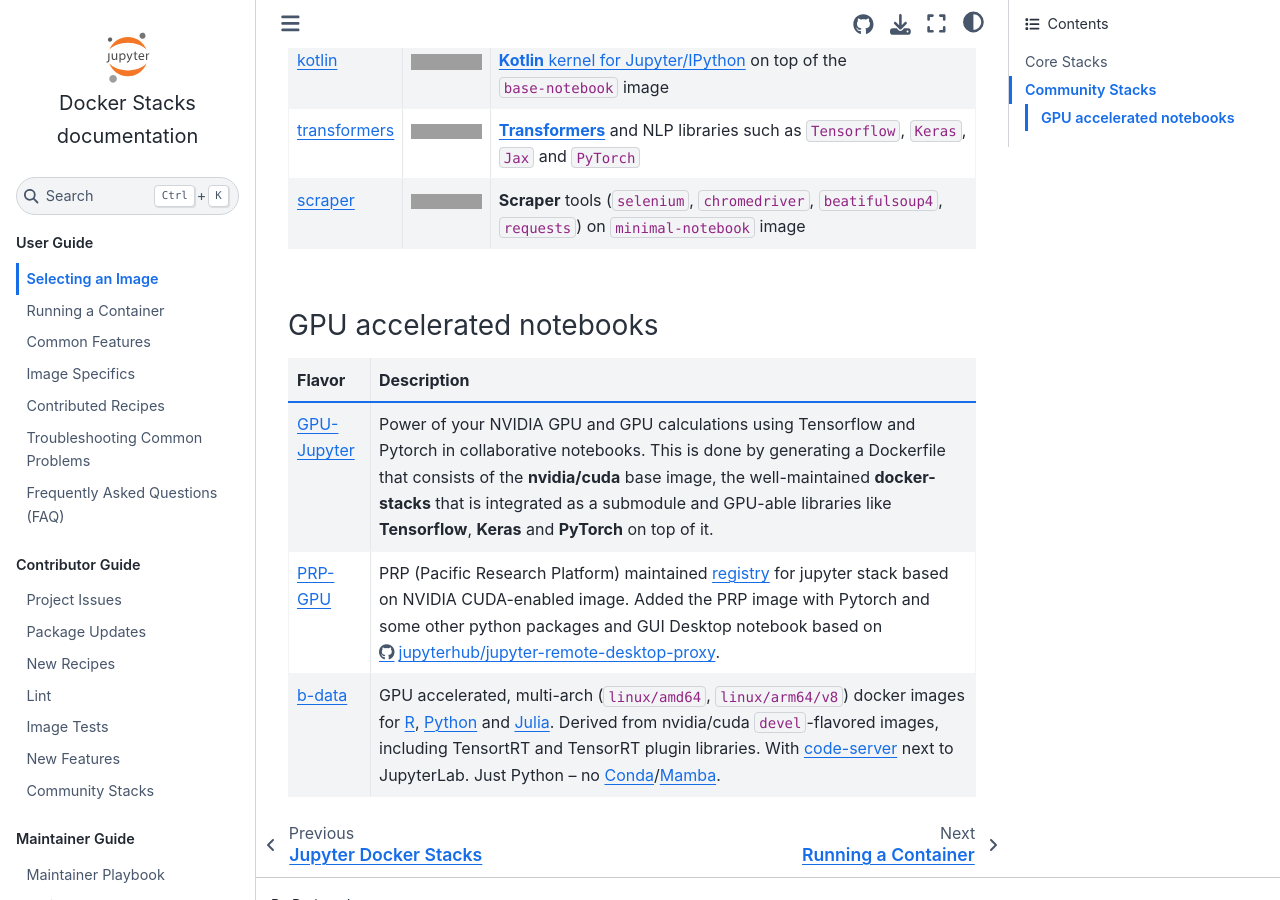
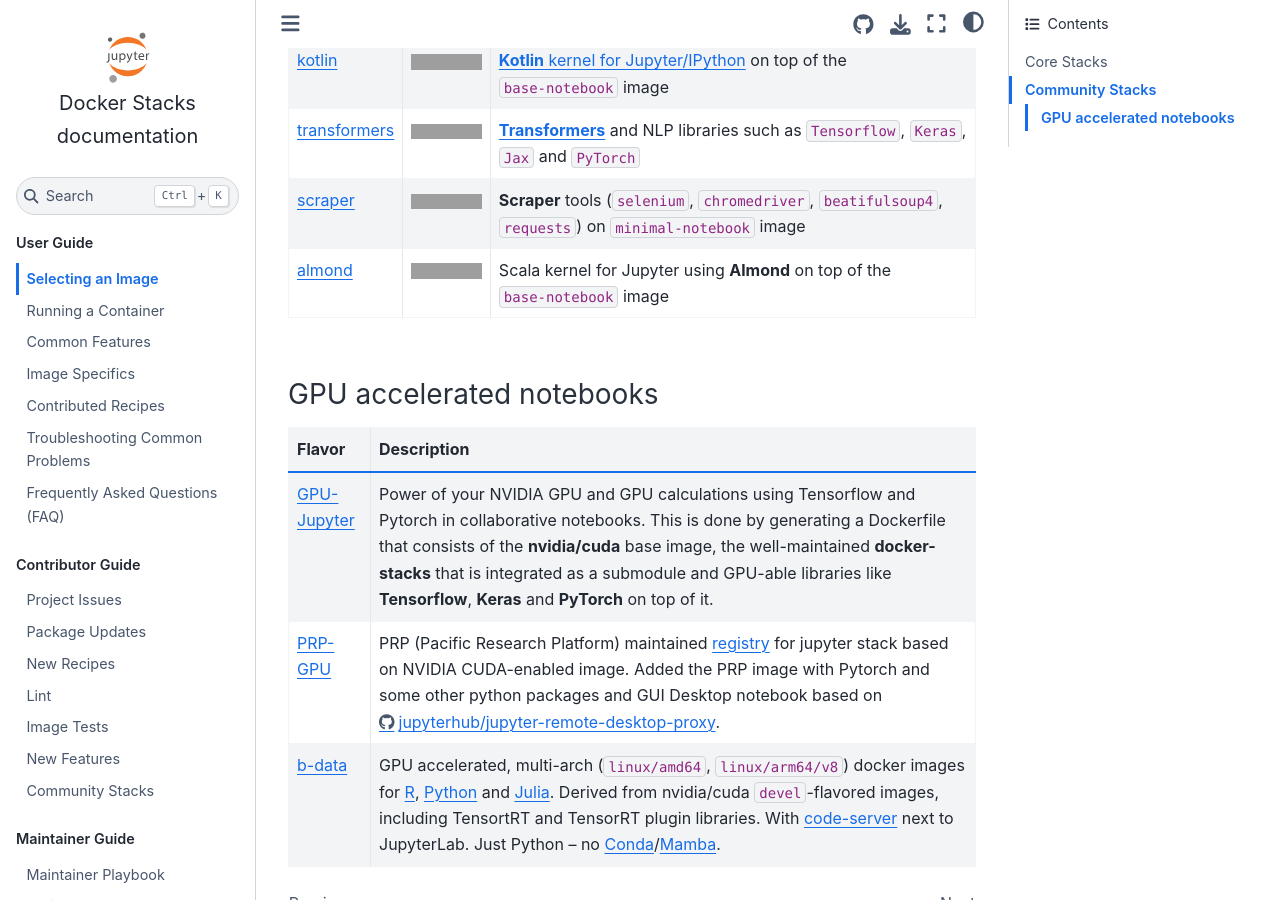
Before and after one commit to jupyter/docker-stacks, a Sphinx documentation site: the page built from docs/using/selecting.md, in a window 1280 px wide and 900 px high, scrolled down 5685 px. Built offline with Sphinx 7.4.7 and the Sphinx Book theme 1.1.4, drawn with Linux system fonts in a browser that asks for light colours; grey boxes are pictures that could not be loaded.

Commit message:
Adding Scala kernel to Community Stacks docs (#1912)
Co-authored-by: Darek <dchrostowski@medallia.com>

```diff
--- a/docs/using/selecting.md
+++ b/docs/using/selecting.md
@@ -254,6 +254,7 @@
 | [kotlin]       | [![bb]][kotlin_b]       | [**Kotlin** kernel for Jupyter/IPython][kotlin_kernel] on top of the `base-notebook` image                |
 | [transformers] | [![bb]][transformers_b] | [**Transformers**][transformers_lib] and NLP libraries such as `Tensorflow`, `Keras`, `Jax` and `PyTorch` |
 | [scraper]      | [![bb]][scraper_b]      | **Scraper** tools (`selenium`, `chromedriver`, `beatifulsoup4`, `requests`) on `minimal-notebook` image   |
+| [almond]       | [![bb]][almond_b]       | Scala kernel for Jupyter using **Almond** on top of the `base-notebook` image                             |
 
 [bb]: https://static.mybinder.org/badge_logo.svg
 [csharp]: https://github.com/tlinnet/csharp-notebook
@@ -279,6 +280,8 @@
 [transformers_lib]: https://huggingface.co/docs/transformers/index
 [scraper]: https://github.com/rgriffogoes/scraper-notebook
 [scraper_b]: https://mybinder.org/v2/gh/rgriffogoes/scraper-notebook/main
+[almond]: https://almond.sh
+[almond_b]: https://mybinder.org/v2/gh/almond-sh/examples/master?urlpath=lab%2Ftree%2Fnotebooks%2Findex.ipynb
 
 ### GPU accelerated notebooks
 
```
